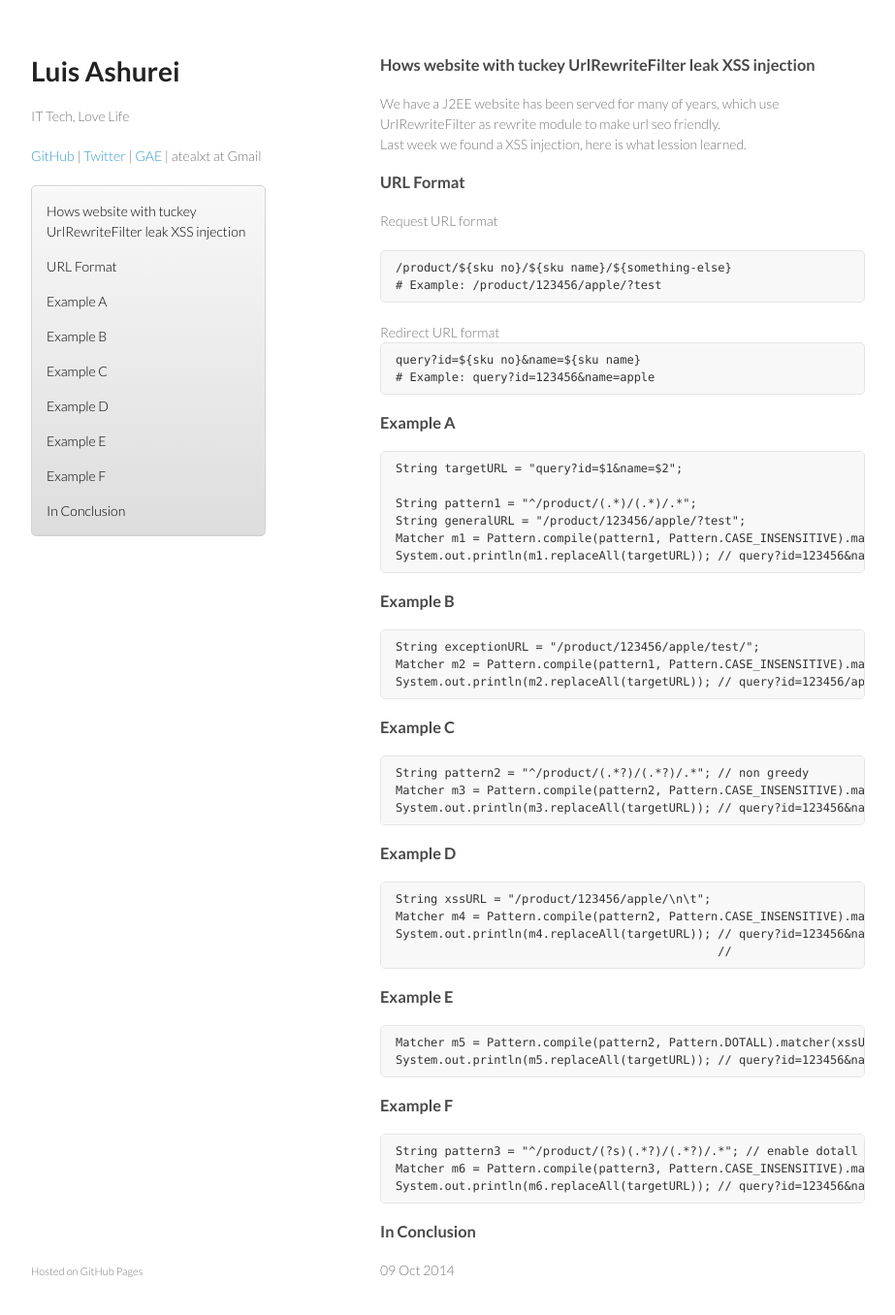
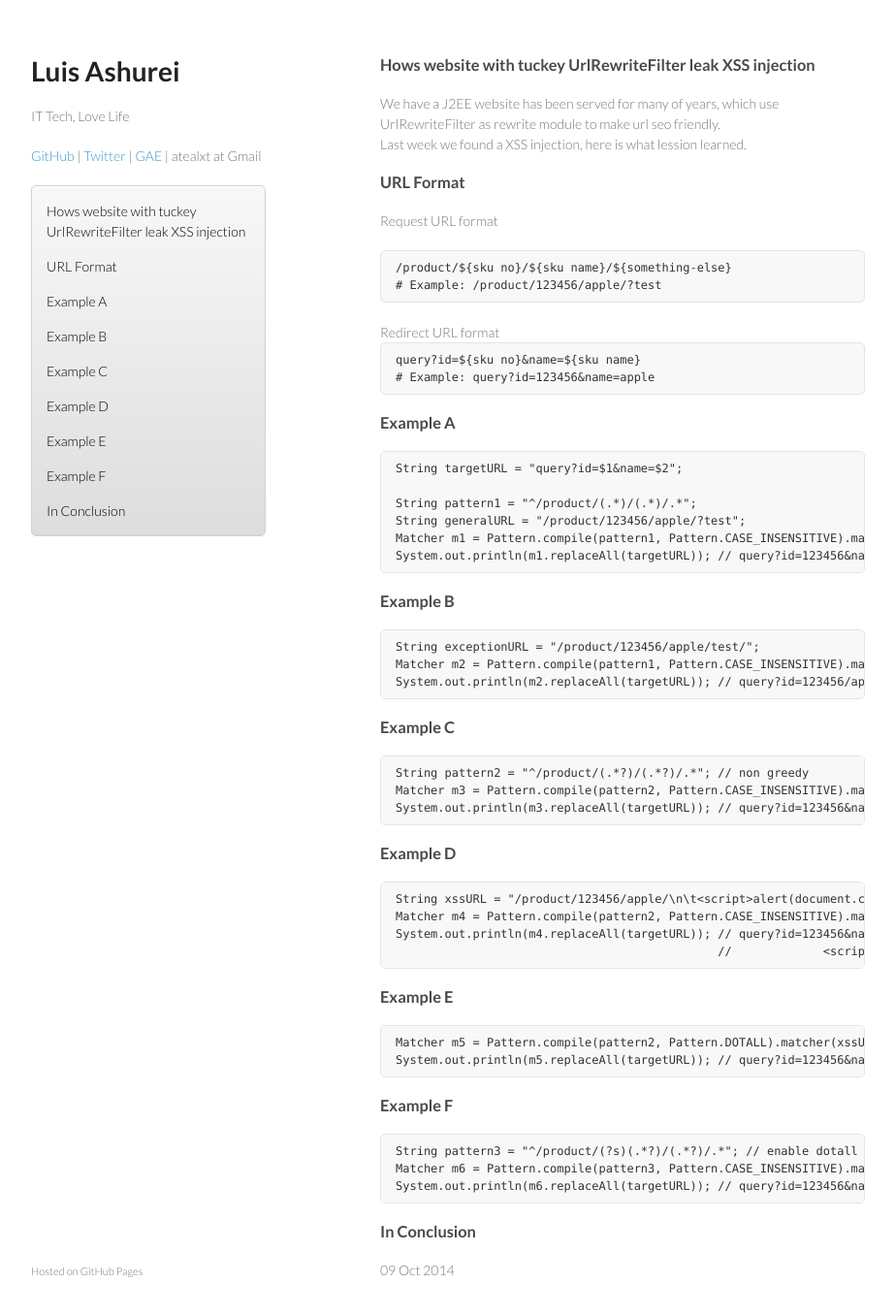
Before and after one commit to atealxt/atealxt.github.io, a Jekyll site: the page built from _posts/2014-10-09-hows-website-with-urlrewritefilter-leak-xss-injection.html, in a window 1280 px wide and 1390 px high. Shown: the top 1356 px of the window at 97% size, without its empty margins (178-1101 px from the left). Built offline with Jekyll 4.4.1, drawn with Linux system fonts in a browser that asks for light colours; comment, search, counter and statistics services are not loaded.

Commit message:
Update 2014-10-09-hows-website-with-urlrewritefilter-leak-xss-injection.html

```diff
--- a/_posts/2014-10-09-hows-website-with-urlrewritefilter-leak-xss-injection.html
+++ b/_posts/2014-10-09-hows-website-with-urlrewritefilter-leak-xss-injection.html
@@ -81,10 +81,10 @@ Example D
 
 <p>
 
-<pre><code>String xssURL = "/product/123456/apple/\n\t<script>alert(document.cookie)</script>";
+<pre><code>String xssURL = "/product/123456/apple/\n\t&lt;script&gt;alert(document.cookie)&lt;/script&gt;";
 Matcher m4 = Pattern.compile(pattern2, Pattern.CASE_INSENSITIVE).matcher(xssURL);
 System.out.println(m4.replaceAll(targetURL)); // query?id=123456&name=apple
-                                              //             <script>alert(document.cookie)</script>
+                                              //             &lt;script&gt;alert(document.cookie)&lt;/script&gt;
 </code></pre>
 </p>
 
```
